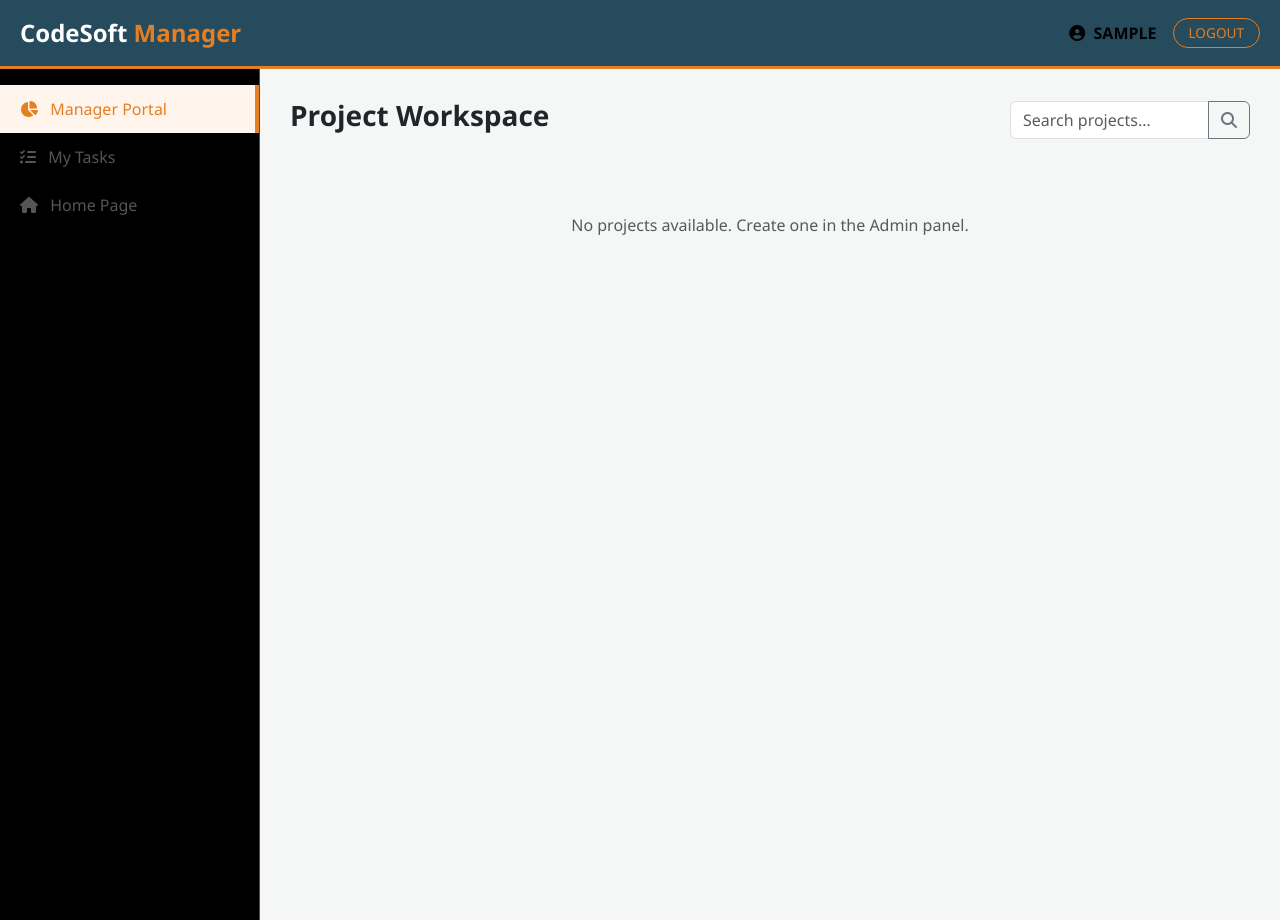
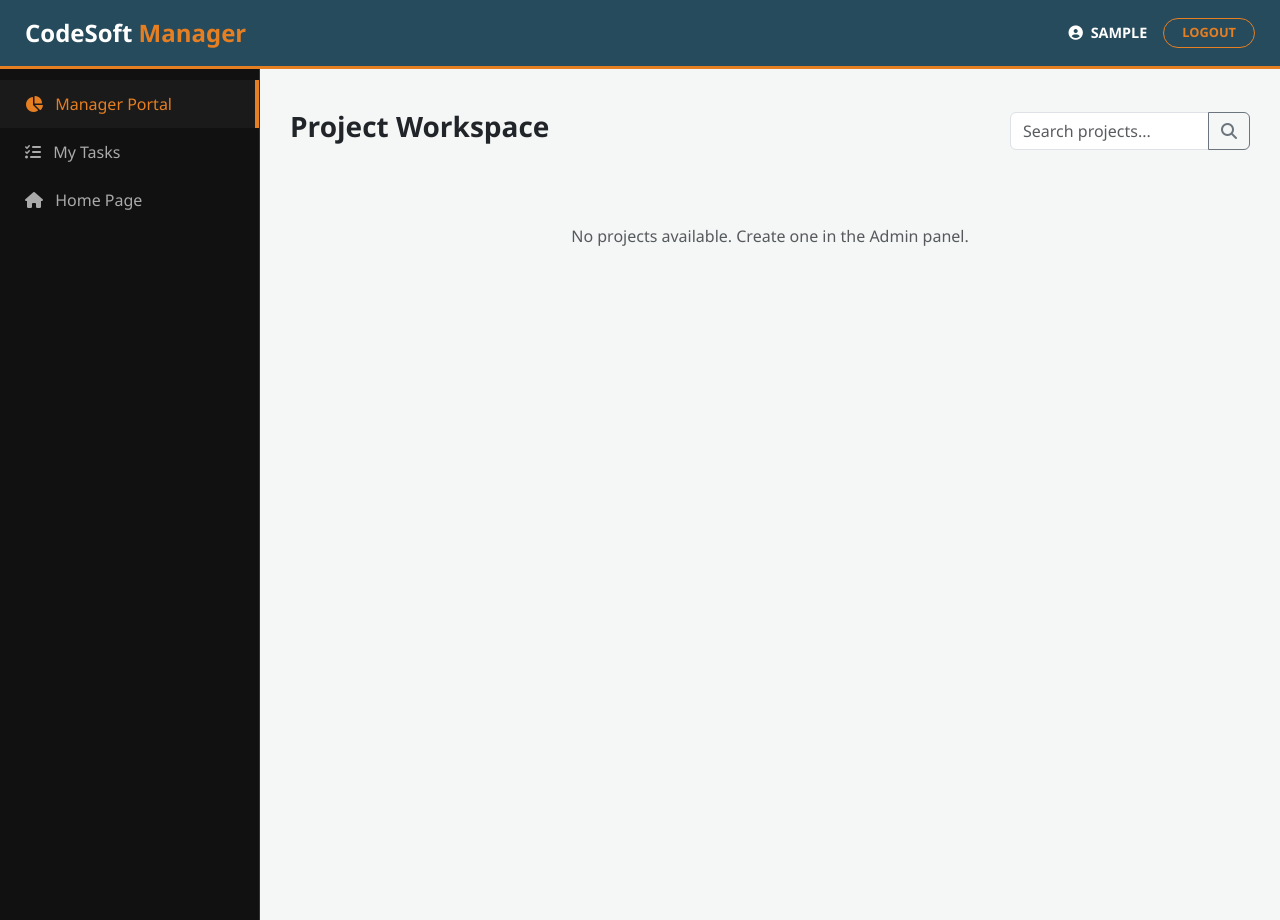
Before and after one commit to Pratik-23-max/project-tracker-django, a Django app: page /dashboard/ in a window 1280 px wide. Run offline with Django 5.2, Linux system fonts and the light colour scheme; the visitor is signed in with stand-in values (Sample User, id 1); data that the repository does not hold is empty.

Commit message:
fixing small issues

```diff
--- a/tracker/templates/tracker/dashboard.html
+++ b/tracker/templates/tracker/dashboard.html
@@ -11,15 +11,20 @@
             --primary-blue: #264b5d;
             --accent-orange: #e67e22;
             --bg-light: #f4f7f6;
+            --sidebar-black: #111111;
         }
 
-        body { background-color: var(--bg-light); font-family: 'Segoe UI', sans-serif; }
+        body { background-color: var(--bg-light); font-family: 'Segoe UI', sans-serif; overflow-x: hidden; }
 
-        /* Top Navigation Bar */
+        /* Fixed Top Navigation */
         .navbar-custom {
             background-color: var(--primary-blue);
             border-bottom: 3px solid var(--accent-orange);
-            padding: 10px 20px;
+            padding: 10px 25px;
+            position: fixed;
+            width: 100%;
+            top: 0;
+            z-index: 1000;
         }
 
         .navbar-brand { color: white !important; font-weight: 800; font-size: 1.5rem; }
@@ -27,41 +32,50 @@
 
         /* Sidebar Navigation */
         .sidebar {
-            height: calc(100vh - 60px);
-            background: #000000;
+            height: 100vh;
+            background: var(--sidebar-black);
             width: 260px;
             position: fixed;
-            border-right: 1px solid #524f4f;
+            top: 60px; /* Offset for navbar */
+            border-right: 1px solid #333;
+            padding-top: 20px;
         }
 
-        .main-content { margin-left: 260px; padding: 30px; }
+        .main-content { margin-left: 260px; margin-top: 80px; padding: 30px; }
 
-        .nav-link { color: #555; padding: 12px 20px; transition: 0.3s; font-weight: 500; }
-        .nav-link:hover { color: var(--accent-orange); background: #000000; }
-        .nav-link.active { color: var(--accent-orange); border-right: 4px solid var(--accent-orange); background: #fff5ed; }
+        /* Fixed Sidebar Links */
+        .nav-link { color: #aaaaaa; padding: 12px 25px; transition: 0.3s; font-weight: 500; }
+        .nav-link:hover { color: var(--accent-orange); background: #1a1a1a; }
+        .nav-link.active {
+            color: var(--accent-orange) !important;
+            border-right: 4px solid var(--accent-orange);
+            background: #1a1a1a;
+        }
 
-        /* User Header (Right Side) */
-        .user-header-text { color: #000000 !important; font-weight: 600; }
+        /* User Header Text (Now White for contrast) */
+        .user-header-text { color: #ffffff !important; font-weight: 600; font-size: 0.9rem; }
+
         .logout-btn-custom {
             color: var(--accent-orange) !important;
-            border: 1px solid var(--accent-orange);
+            border: 1.5px solid var(--accent-orange);
             border-radius: 20px;
-            padding: 4px 15px;
-            text-decoration: none;
-            font-size: 0.85rem;
+            padding: 4px 18px;
+            font-size: 0.8rem;
+            font-weight: bold;
             transition: 0.3s;
+            text-transform: uppercase;
         }
         .logout-btn-custom:hover { background: var(--accent-orange); color: white !important; }
 
         .project-card {
             border: none;
             border-radius: 12px;
-            box-shadow: 0 4px 12px rgba(0,0,0,0.05);
+            box-shadow: 0 4px 15px rgba(0,0,0,0.08);
             transition: 0.3s;
+            background: white;
         }
         .project-card:hover { transform: translateY(-5px); }
         .btn-view { background-color: var(--primary-blue); color: white; border-radius: 6px; }
-        .btn-view:hover { background-color: #1a3440; color: white; }
     </style>
 </head>
 <body>
@@ -73,7 +87,7 @@
         <span class="user-header-text me-3">
             <i class="fas fa-user-circle me-1"></i> {{ user.username|upper }}
         </span>
-        <form action="{% url 'logout' %}" method="post">
+        <form action="{% url 'logout' %}" method="post" style="display: inline;">
             {% csrf_token %}
             <button type="submit" class="logout-btn-custom bg-transparent">LOGOUT</button>
         </form>
@@ -82,7 +96,7 @@
 
 <div class="d-flex">
     <div class="sidebar">
-        <nav class="nav flex-column mt-3">
+        <nav class="nav flex-column">
             {% if user.is_staff %}
             <a href="{% url 'dashboard' %}" class="nav-link active">
                 <i class="fas fa-chart-pie me-2"></i> Manager Portal
@@ -97,7 +111,7 @@
         </nav>
     </div>
 
-    <div class="main-content w-100">
+    <main class="main-content w-100">
         <div class="d-flex justify-content-between align-items-center mb-4">
             <h3 class="fw-bold">Project Workspace</h3>
             <div class="input-group w-25">
@@ -123,6 +137,8 @@
                                 <span><i class="fas fa-check-circle text-success me-1"></i> {{ task.title }}</span>
                                 <span class="badge bg-light text-dark">{{ task.assigned_to.username }}</span>
                             </div>
+                            {% empty %}
+                            <p class="text-muted x-small">No tasks assigned yet.</p>
                             {% endfor %}
                         </div>
                     </div>
@@ -134,7 +150,7 @@
             </div>
             {% endfor %}
         </div>
-    </div>
+    </main>
 </div>
 
 </body>
--- a/tracker/urls.py
+++ b/tracker/urls.py
@@ -19,4 +19,6 @@ urlpatterns = [
     path('login/', auth_views.LoginView.as_view(template_name='tracker/login.html'), name='login'),
     # Note: Modern Django requires a POST request to logout for security
     path('logout/', auth_views.LogoutView.as_view(), name='logout'),
+    # urls.py
+  path('portal-choice/', views.portal_choice, name='portal_choice'),
 ]
```
Also changed, not shown: my_site/settings.py (+5 -4 lines), tracker/templates/tracker/project_detail.html (added, +14 -0 lines), 2 other files.
